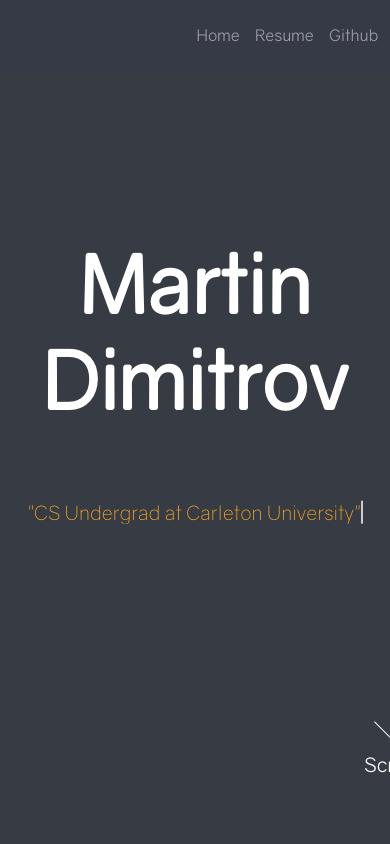
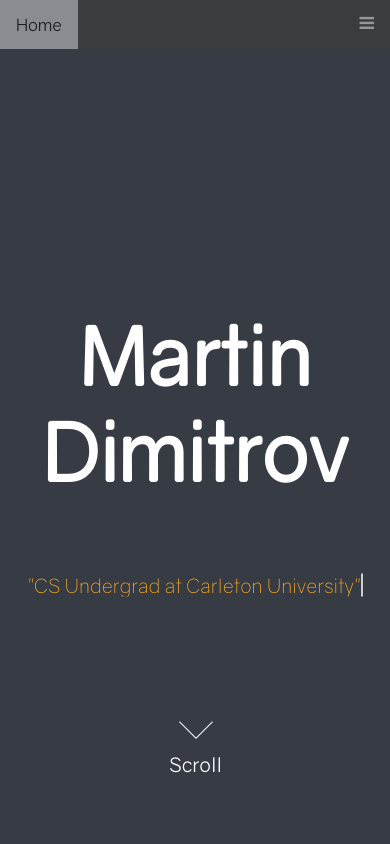
Before and after one commit to martindmtrv/martindmtrv.github.io, a plain HTML site: page index.html in a window 390 px wide. Shown: the top 844 px of the page. Drawn offline with Linux system fonts and the light colour scheme; some packages are replaced by stand-ins of ours; no server answers; a script that the page names is missing.

Commit message:
change navbar layout

```diff
--- a/css/style.css
+++ b/css/style.css
@@ -13,6 +13,10 @@
 /* Global */
 * {
     box-sizing: border-box;
+}
+a{
+    text-decoration: none;
+    color: white;
 }
 
 html{
@@ -63,8 +67,6 @@ p {
 }
 .scroll a {
     padding-top: 50px;
-    text-decoration: none;
-    color: white;
     font-size: 20px;
   }
 span {
@@ -138,20 +140,13 @@ span {
     bottom: 5vh;
 }
 
-.navbar a{
-    text-decoration: none;
-    color: white;
-    margin: 3vw 3vw 3vw 0;
-    opacity: 1;
-}
+/* divs */
 
-/* divs */
 .splash{
-    display: inline-block;
-    position: relative;
+    position: absolute;
     text-align: center;
     width: 100%;
-    transform: translateY(28vh);
+    bottom: 28vh;
 }
 .splash h1{
     margin: 0 0 10vh 0;
@@ -162,11 +157,11 @@ span {
 }
 
 .navbar{
+    text-align: left;
     background-color: rgb(55, 59, 75);
     padding-top: 3vh;
-    position: fixed;
+
     width: 100%;
-    text-align: right;
     padding-bottom: 3vh;
     opacity: 0.5;
 }
@@ -175,7 +170,7 @@ span {
     display: inline-block;
     vertical-align: middle;
     width: 100%;
-    padding-top: 3vh;
+    padding-top: 10vh;
 }
 .scroll{
     display: inline-block;
@@ -220,3 +215,61 @@ span {
     text-decoration: none;
     color: black;
 }
+
+/* navbar */
+.topnav {
+    overflow: hidden;
+    background-color: rgb(61, 61, 61);
+    opacity: 0.5;
+    position: relative;
+}
+
+.topnav a {
+    float: left;
+    display: block;
+    color: #f2f2f2;
+    text-align: center;
+    padding: 14px 16px;
+    text-decoration: none;
+    font-size: 17px;
+}
+
+.topnav a:hover {
+    background-color: #ddd;
+    color: black;
+}
+
+.active {
+    background-color: #4CAF50;
+    color: white;
+}
+
+.topnav .icon {
+    display: none;
+}
+
+@media screen and (max-width: 600px) {
+    .topnav a:not(:first-child) {
+        display: none;
+    }
+    .topnav a.icon {
+        float: right;
+        display: block;
+    }
+}
+
+@media screen and (max-width: 600px) {
+    .topnav.responsive {
+        position: relative;
+    }
+    .topnav.responsive .icon {
+        position: absolute;
+        right: 0;
+        top: 0;
+    }
+    .topnav.responsive a {
+        float: none;
+        display: block;
+        text-align: left;
+    }
+}
--- a/index.html
+++ b/index.html
@@ -3,23 +3,26 @@
         <link rel="stylesheet" href="css/style.css">
         <link rel="shortcut icon" href="favicon.ico" type="image/x-icon">
         <link rel="icon" href="favicon.ico" type="image/x-icon">
+        <link rel="stylesheet" href="https://cdnjs.cloudflare.com/ajax/libs/font-awesome/4.7.0/css/font-awesome.min.css">
 
         <script src="js/jquery-3.3.1.min.js"></script>
         <script src="js/underscore.js"></script>
         <script src="js/gh3-master/gh3.min.js"></script>
         <script src="js/githubFetch.js"></script>
         <script src="js/scrollTop.js"></script>
+        <script src="js/navBar.js"></script>
 
         <title>Martin Dimitrov</title>
     </head>
     <section>
-        <header>
-        <div class = "navbar">
-                <a onclick=topFunction() href="#">Home</a>
-                <a href = "Martin_Resume2019.pdf" target="_blank">Resume</a>
-                <a href = "https://github.com/martindmtrv">Github</a>
+        <div class = "topnav" id="myTopnav">
+            <a onclick=topFunction() id="home" href="#">Home</a>
+            <a href = "Martin_Resume2019.pdf" id="second" target="_blank">Resume</a>
+            <a href = "https://github.com/martindmtrv">Github</a>
+            <a href="javascript:void(0);" class="icon" onclick="navBar()">
+                    <i class="fa fa-bars"></i>
+            </a>
         </div>
-    </header>
         <div class = "splash">
             <h1>Martin Dimitrov</h1>
             <div class = "terminal">
--- /dev/null
+++ b/js/navBar.js
@@ -0,0 +1,8 @@
+function navBar() {
+  var x = document.getElementById("myTopnav");
+  if (x.className === "topnav") {
+    x.className += " responsive";
+  } else {
+    x.className = "topnav";
+  }
+}
```
